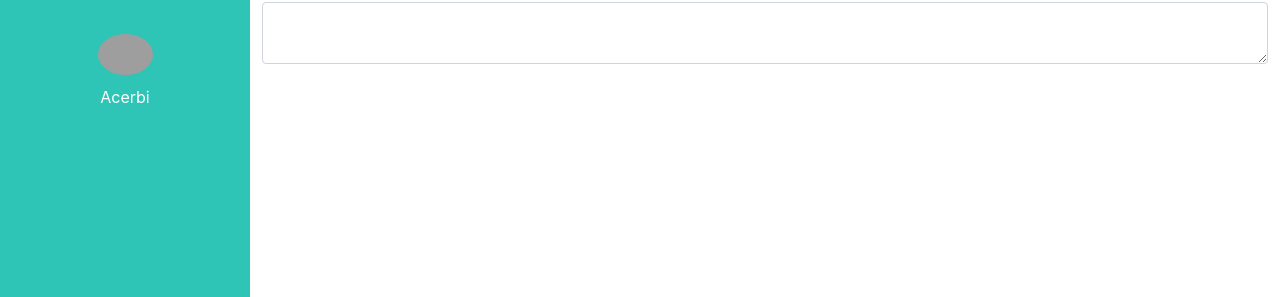
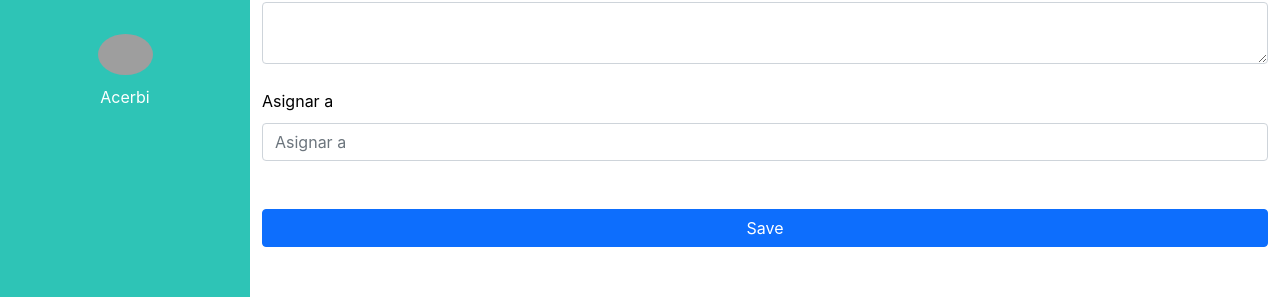
Before and after one commit to DeaDJohn/tozitask, a React (Create React App) app in the folder client/: page /task/id in a window 1280 px wide. Shown: the part 382-679 px from the top of the page. Built offline with nearby package versions, Linux system fonts and the light colour scheme; no server answers; grey boxes are pictures that could not be loaded.

Commit message:
add catch in fetch for posibles errors

```diff
--- a/client/src/pages/TaskSingle/TaskSingle.js
+++ b/client/src/pages/TaskSingle/TaskSingle.js
@@ -16,7 +16,10 @@ export default function TaskSingle() {
 
 		fetch(`${url + taskId}`)
         .then(response => response.json())
-        .then(data => setTaskItem(data));
+        .then(data => setTaskItem(data))
+		.catch(error => {
+            console.error('There was an error!', error);
+        });
 
 	}, [])
 
@@ -44,6 +47,13 @@ export default function TaskSingle() {
 							<label className="TaskSingle__group__title">Task description</label>
 							<textarea name="taskDescription" value={ taskItem ?  taskItem.body : null }  className="TaskSingle__group__input form-control" />
 						</div>
+						<div className="TaskSingle__group">
+							<label className="TaskSingle__group__title">Asignar a</label>
+							<input name="taskName" type="text" className="TaskSingle__group__input form-control" placeholder="Asignar a" value={ taskItem ?  taskItem.title : null } />
+						</div>
+						<div className="TaskSingle__group align-item-end my-5">
+							<input type="submit" value="Save" className="btn btn-primary" />
+						</div>
 					</div>
 				</div>
 			</div>
```
